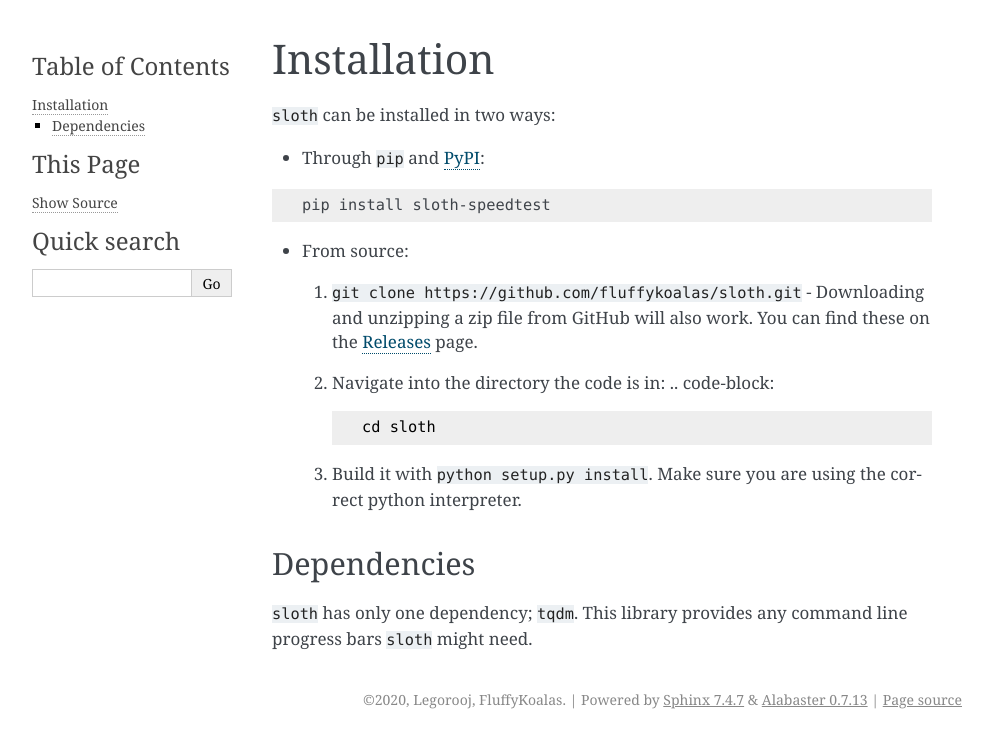
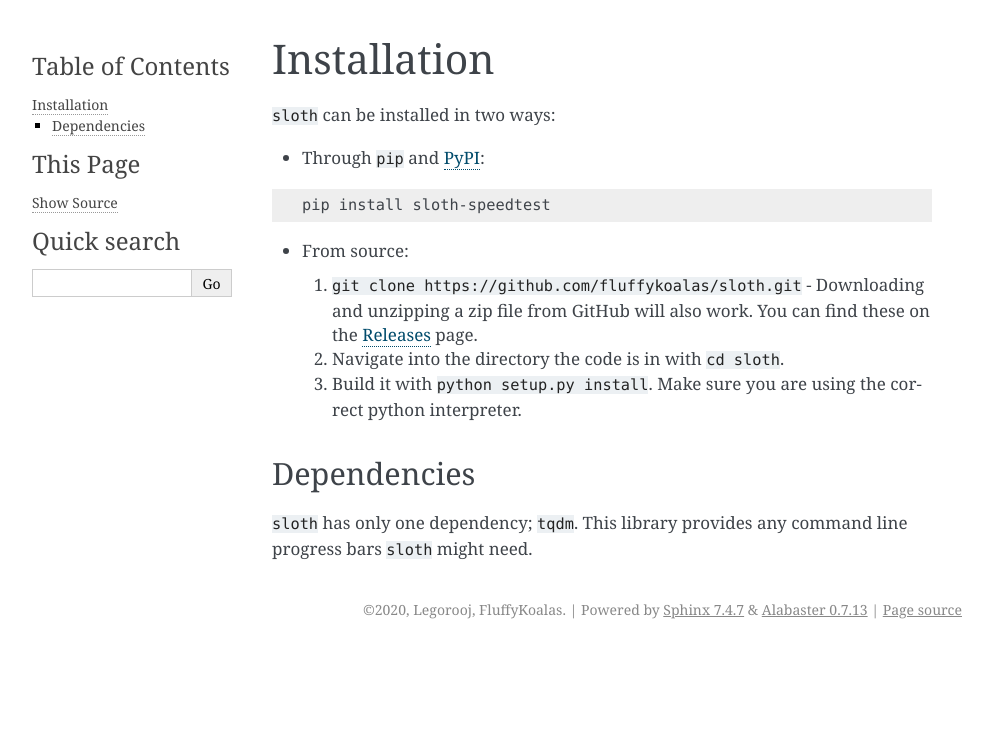
Before and after one commit to Legorooj/sloth, a Sphinx documentation site: the page built from docs/source/installation.rst, in a window 1280 px wide. Shown: the top 748 px of the page, without its empty margins (148-1141 px from the left). Built offline with Sphinx 7.4.7, drawn with Linux system fonts in a browser that asks for light colours.

```diff
--- a/docs/source/installation.rst
+++ b/docs/source/installation.rst
@@ -14,9 +14,7 @@
   1. ``git clone https://github.com/fluffykoalas/sloth.git`` - Downloading and unzipping a zip file from GitHub will
      also work. You can find these on the `Releases <https://github.com/fluffykoalas/sloth/releases>`_ page.
 
-  2. Navigate into the directory the code is in:
-     .. code-block::
-        cd sloth
+  2. Navigate into the directory the code is in with ``cd sloth``.
 
   3. Build it with ``python setup.py install``. Make sure you are using the correct python interpreter.
 
```
